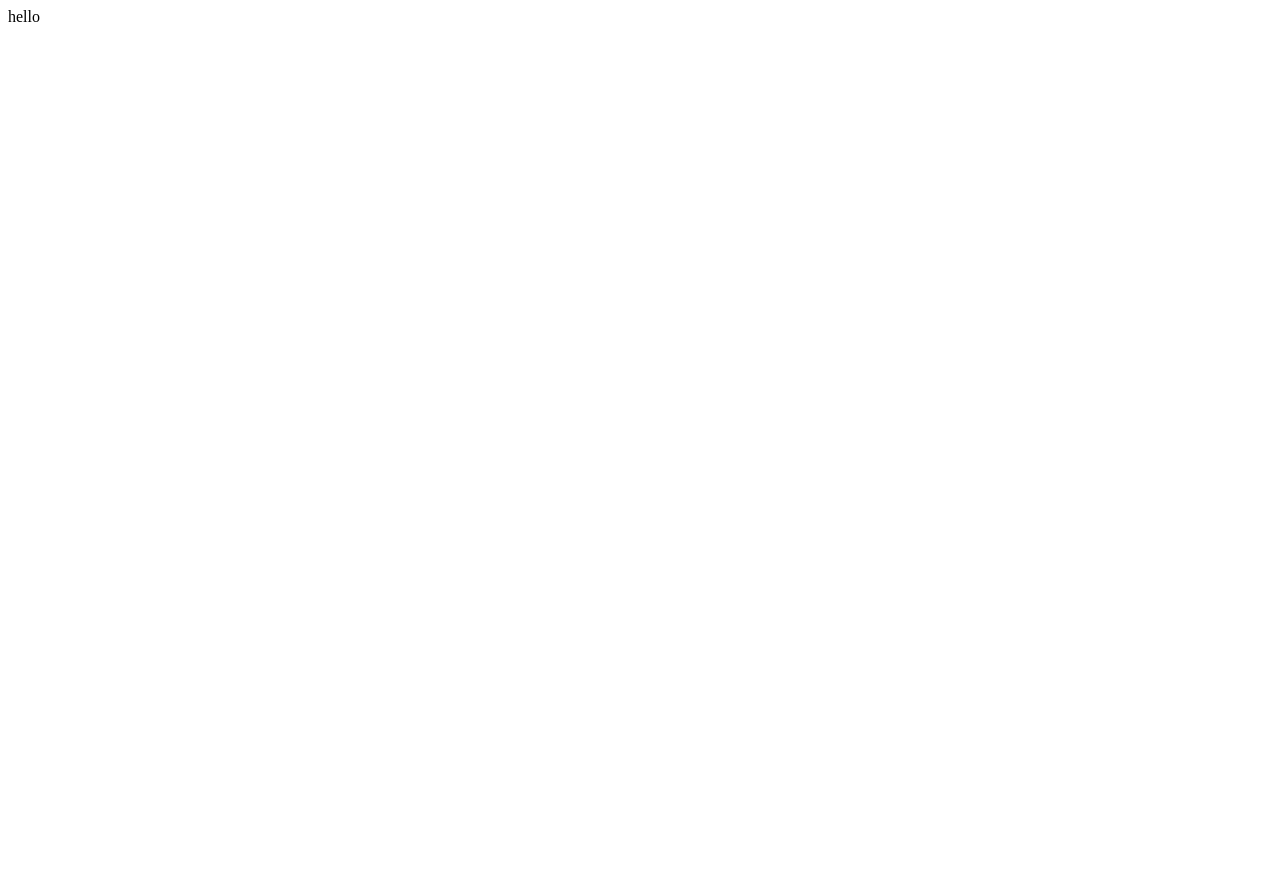
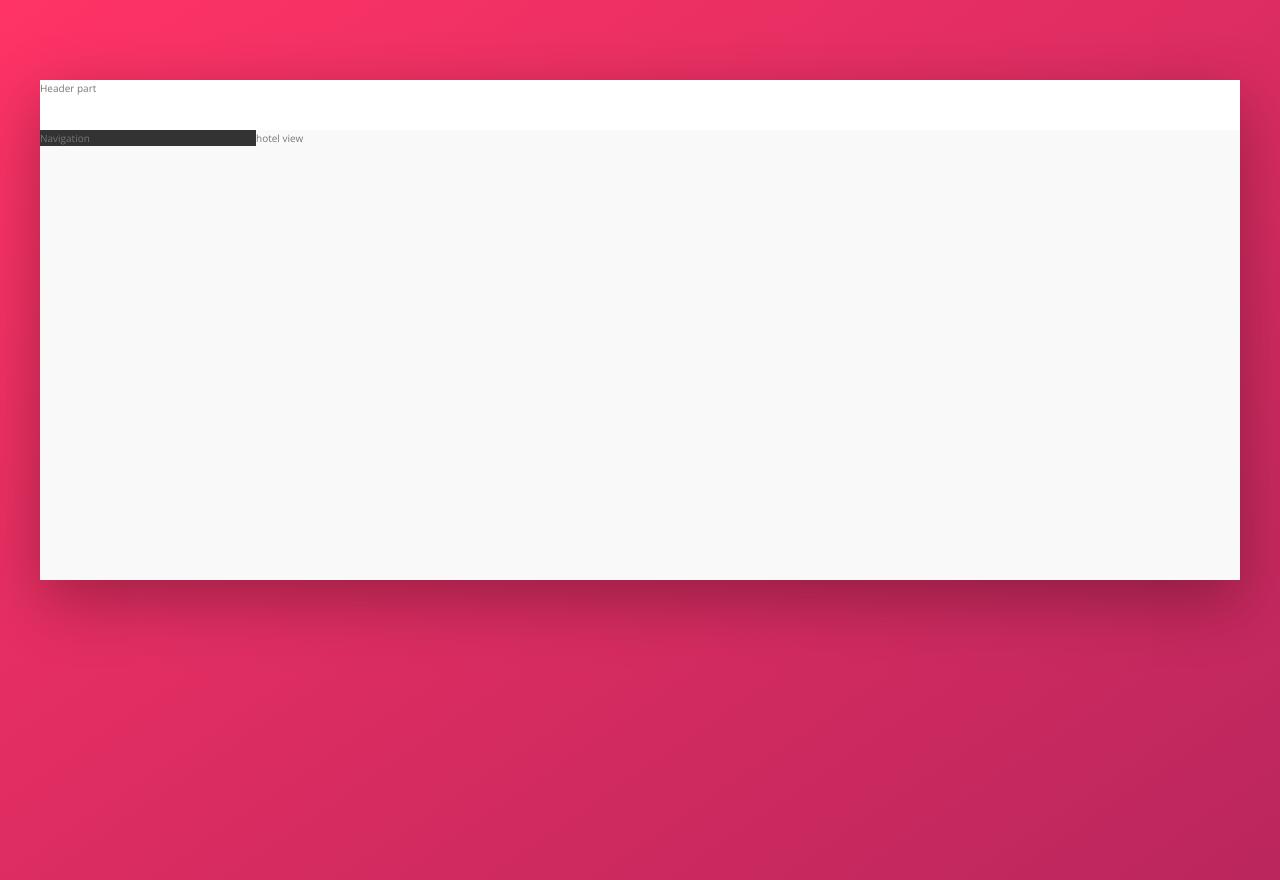
Before and after one commit to Parsa-Sedigh/trillo, a website: page index.html in a window 1280 px wide. Before the commit the page ends 800 px from the top, so only its background shows below. Drawn offline with nearby package versions, Linux system fonts and the light colour scheme; files that its build step writes are made by us from their sources.

Commit message:
Till end of 8th video.

```diff
--- a/index.html
+++ b/index.html
@@ -11,6 +11,19 @@
     <title>trillo &mdash; Your all-in-one booking app</title>
 </head>
 <body>
-    hello
+    <div class="container">
+        <header class="header">
+            Header part
+        </header>
+        <div class="content">
+            <nav class="sidebar">
+                Navigation
+            </nav>
+
+            <main class="hotel-view">
+                hotel view
+            </main>
+        </div>
+    </div>
 </body>
 </html>
--- /dev/null
+++ b/sass/_base.scss
@@ -0,0 +1,74 @@
+:root {
+  --color-primary: #eb2f64;
+  --color-primary-light: #FF3366;
+  --color-primary-dark: #BA265D;
+
+  --color-grey-light-1: #faf9f9;
+  --color-grey-light-2: #f4f2f2;
+  --color-grey-light-3: #f0eeee;
+  --color-grey-light-4: #ccc;
+
+  --color-grey-dark-1: #333;
+
+  /* This color is a primary color for our texts all over the page. */
+  --color-grey-dark-2: #777;
+  --color-grey-dark-3: #999;
+
+  --shadow-dark: 0 2rem 6rem rgba(0, 0, 0, .3);
+}
+
+* {
+  margin: 0;
+  padding: 0;
+}
+
+*, *::before, *::after {
+  box-sizing: inherit;
+}
+
+html {
+  box-sizing: border-box;
+  font-size: 62.5%;
+}
+
+body {
+  /* We included this Open Sans font-family in our html too and if that one fails, so if for some reason the browser couldn't
+  load Open Sans from google fonts(that's where we're including it from), then we simply tell the browser to us a sans-serif
+  font instead.
+
+  After setting the background-image on the body, you see that it's actually weird. It's like the background is repeating
+  line by line. Why?
+  Because CURRENTLY we only have a text inside our <body> element and therefore the body element has only 16px height.
+  So from there(where that tiny trello text lives), the background starts repeating down. So we have that background of
+  body element, over and over again, repeated. That's the default in css but we can remove that, by writing:
+  background-repeat: no-repeat;
+  Now, the background is only really on the body element itself just as we specified and not repeating in the areas that
+  the body element is not there. Why I said in areas that ... ?
+  Because in the beginning, the body only had 16px and it wasn't contain all of the page, but before using background-repeat,
+  that background was reapeting all the way down, till cover the entire viewport, so it was reapeting in the places that
+  even the body element wasn't there at all. So we used background-repeat: no-repeat; .
+
+  But now, we have a 16px height body element with it's gradient background and rest of the page is blank which by default is
+  white. So for now, let's increase the height of body to cover the entire viewport height(100vh), but later we're going to
+  remove that, when the body element becomes larger(because if the height wasn't explicitely specified, the height of that
+  element would be the height of it's content.).
+  But we can also do it differently. We can use min-height, so the minimum of height of body would be 100vh, but if the
+  height of body can be bigger than that, well, then it will simply that number which is larger than the specified min-height.
+  But if the actual height would be smaller than 100vh, body would get that minimum height not that smaller height.
+  Learn: So with min-height: x; , the height of that element CAN be bigger than that x value, but it would NEVER be smaller
+   than x value. NEVER smaller!
+
+  With these background-size: cover and background-repeat: no-repeat; and that min-height: 100vh; we would get a nice
+  without repeating background, even if the content of body isn't enough to make the height of the body takes entire page.
+  So even if we have a tiny text in body, the height of body would be 100vh.
+
+  Now let's define the overall text-color. For that, let's define color prop on body selector.*/
+  font-family: 'Open Sans', sans-serif;
+  font-weight: 400;
+  line-height: 1.6;
+  background-image: linear-gradient(to right bottom, var(--color-primary-light), var(--color-primary-dark));
+  background-size: cover;
+  background-repeat: no-repeat;
+  height: 100vh;
+  color: var(--color-grey-dark-2);
+}
--- /dev/null
+++ b/sass/_layout.scss
@@ -0,0 +1,74 @@
+/* We want .sidebar(which the navigation is in it) in the left side and .hotel-view on the right side and what is the
+perfect tool for doing that? Flexbox.
+In order to start using it, we need to set the display prop of flex container to flex. So I gave .content, display of flex.
+So .content would be the flex-container for .sidebar and .hotel-view , because .content is the one that HOLDS the two elements
+that we want them side by side(which are .sidebar and .hotel-view) and .sidebar and .hotel-view will be our 2 flex-items.
+
+Currently(after giving the .content or the flex-container a display of flex), it's flex-items would now sit NEXT TO EACH
+OTHER without setting any other props. So those flex-items are already side by side. Now let's set some props on individual
+items.
+For that, the .sidebar should have a width and in flex-box the property that we use to define width, is flex-basis prop.
+Important: We should always use that flex-basis inside the flex shorthand prop and not on it's own. So instead of using
+ flex-basis, we should use flex shorthand prop.
+The first value of flex prop, is flex-grow, but in this case for .sidebar , we don't want it to grow, besides the width that
+we're going to define, so I gave the first value of flex in .sidebar, 0. We also don't want it to shrink(the second value of
+flex, stands for flex-shrink and the next value is flex-basis.)
+
+When flex-grow or the first arg of flex is set to 0, it means we don't want that element to grow if there's some(available)
+space but in opposite if we set flex-shrink to 0, we don't want the element to shrink, if there's NOT ENOUGH SPACE(opposite).
+
+When you set the flex-basis or third value of flex to a percentage value, it's actually ok to ALSO write that we don't
+want that element to shrink because with that percentage width, it will automatically shrink, because it's width is
+a percentage, so it's not like pixel values. So in the case that we have pixel value for width of flex-item, it would be
+better to allow it to shrink, but in percentage case, it's good to not allow it.
+
+Now, the .sidebar is 18% width of it's container, but the .hotel-view is still very small. We want the .hotel-view to occupy
+the entire remaining width.
+Important: In other words (by using flexbox terms) we want it to grow as much as it can. So we give it flex: 1; . So again,
+ by using flex: 1; we say that the element should grow as much as it can to take the remaining space(if there's no other item
+ with flex-grow or higher flex-grow.)
+Now by setting that on .hotel-view, it will now grew all the way to the right side. Therefore it's occupying the remaining
+space of it's container which that remaining space is 82%.
+With that, the overall header is built.*/
+
+.container {
+  /* We used max-width instead of width on this container, with that, it CAN decrease if there's not enough space to show the
+  specified value for max-width. So it will show that 120rem, if there's enough space, but if it's not enough space, so if the
+  viewport is less than 120rem, then this class will occupy 100% of the available viewport width and that's what max-width
+  does.
+  So it's a common pattern, to use max-width of the direct childes of <body> which are our containers in general(like
+  <section>s that define a whole section of that page and ...).
+  Also we want to center it in the viewport(in general, it's parent)(why in the viewport? Because it's the direct
+  child of <body>.)
+
+  Also for testing purposes, let's define a min-width and with that we can take a look at our <div> which has this class on
+  it.
+
+  Also let's define a variable for this box-shadow because we might reuse this box-shadow in other places too and I named
+  that variable shadow-dark.*/
+  max-width: 120rem;
+  margin: 8rem auto;
+  background-color: var(--color-grey-light-1);
+  box-shadow: var(--shadow-dark);
+  min-height: 50rem;
+}
+
+.header {
+  height: 5rem;
+  background-color: #fff;
+  border-bottom: var(--color-grey-light-2);
+}
+
+.content {
+  display: flex;
+}
+
+.sidebar {
+  background-color: var(--color-grey-dark-1);
+  flex: 0 0 18%;
+}
+
+.hotel-view {
+  background-color: var(--color-grey-light-1);
+  flex: 1;
+}
```
Also changed, not shown: sass/main.scss (+63 -3 lines), sass/_components.scss (added), sass/base.scss (deleted), sass/components.scss (deleted), sass/layout.scss (deleted).
